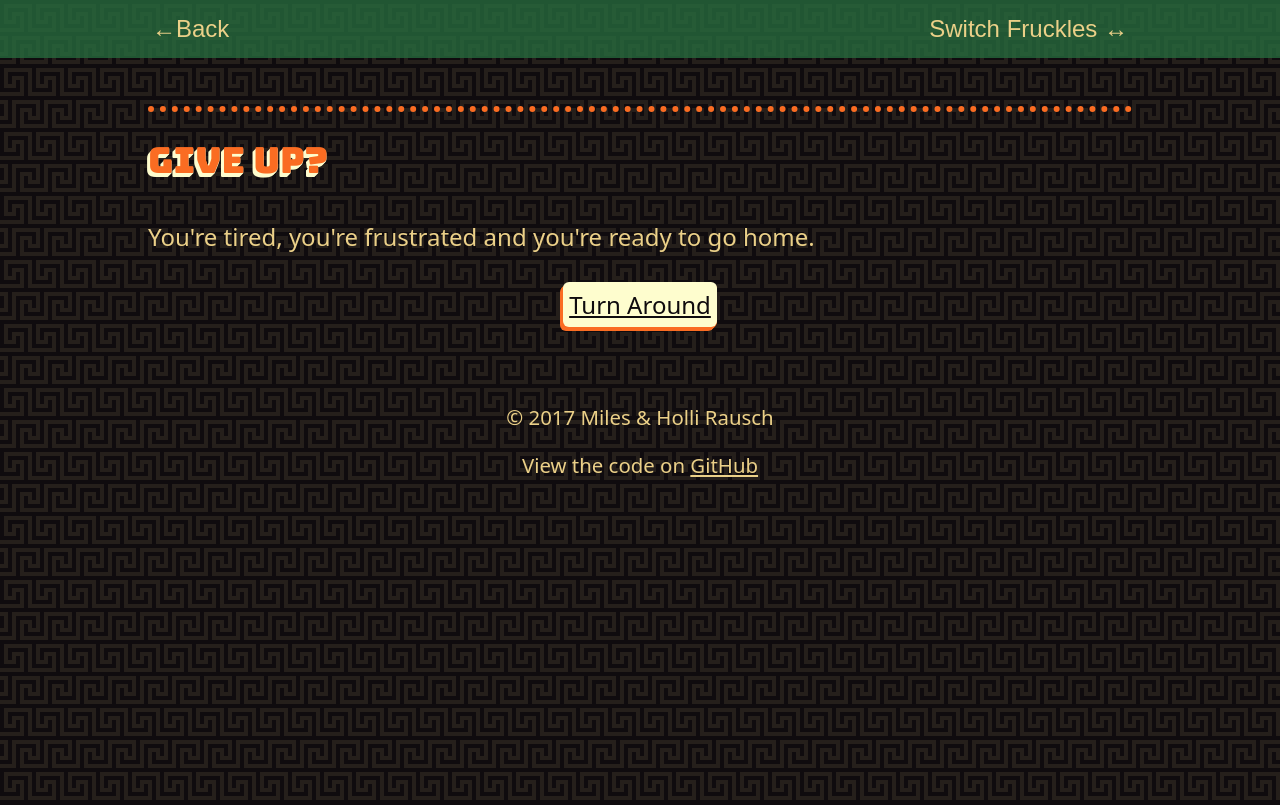
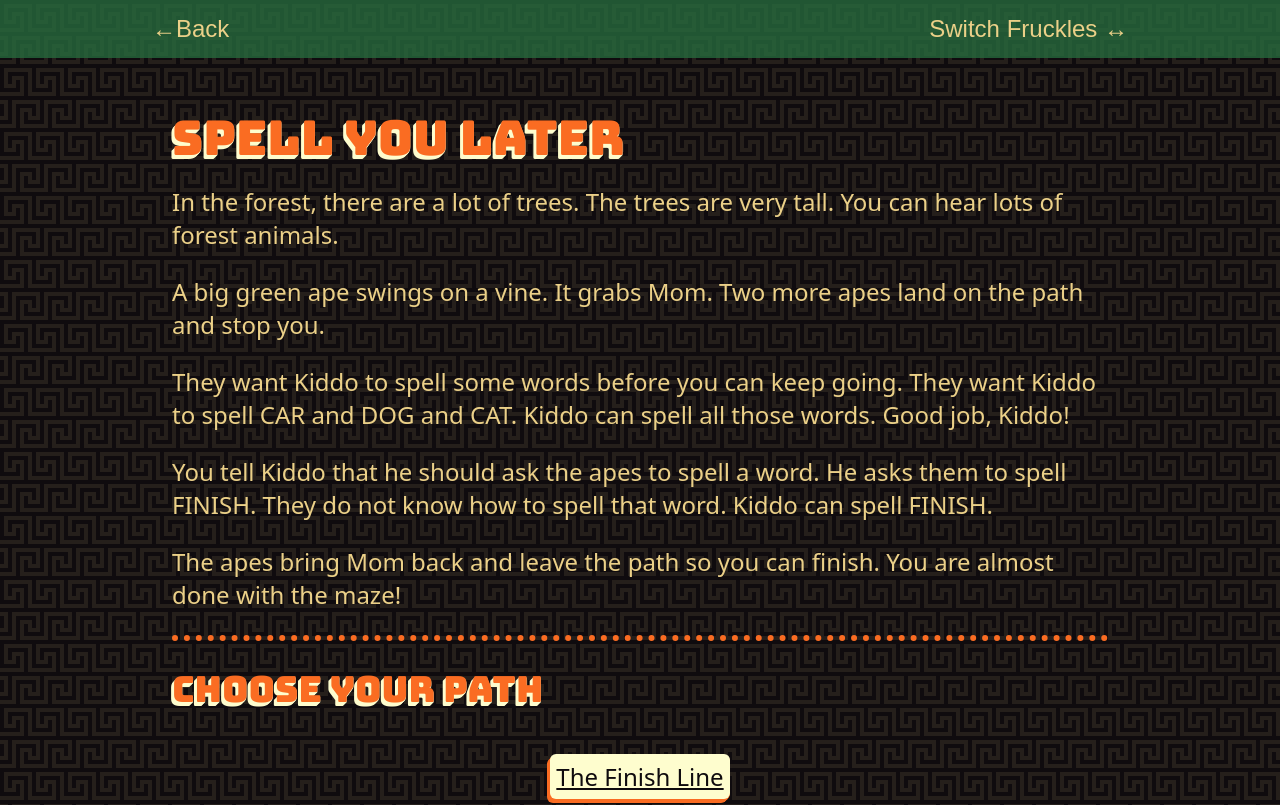
Before and after one commit to awayken/2017-christmas-card, a Nuxt app: page /spell-you-later in a window 1280 px wide. Shown: the top 805 px of the page. Built offline with nearby package versions, Linux system fonts and the light colour scheme.

Commit message:
Add "Spell Your Later"

```diff
--- a/pages/heading-across.vue
+++ b/pages/heading-across.vue
@@ -24,7 +24,7 @@
           <nuxt-link to="/math-mountain" class="chooser__choice chooser__choice-target">
             Around the Mountain
           </nuxt-link>
-          <nuxt-link to="/" class="chooser__choice chooser__choice-target">
+          <nuxt-link to="/spell-you-later" class="chooser__choice chooser__choice-target">
             Through the Forest
           </nuxt-link>
         </nav>
--- /dev/null
+++ b/pages/spell-you-later.vue
@@ -0,0 +1,60 @@
+<template>
+  <section class="container">
+    <story title="Spell You Later">
+      <div v-if="$store.state.readingLevel === 'old'">
+        <p>As you enter the forest, the trees tower high above you, forming a thick canopy that blots out the sky. The calls and cries of strange animals fills the air around you but soon another sound begins to filter in.</p>
+        <p>"What's that sound?" Kiddo asks. It sounds like hooting and swooping. A green ape swings in from the right on a vine, scoops mom up and disappears.</p>
+        <p>"Hey!" Mom shouts, but the ape is gone again, into the forest, before you or Kiddo can stop her. Two more apes swing in on vines and drop to the group right in front of you. They hold up a hand to stop you.</p>
+        <p>"Halt, alien travelers! We are the Ape Brigade. You are nearing the end of the maze, and we are here to make sure you are worthy of the grand prize. You must answer our challenge without a grown-up's help."</p>
+        <p>You are nervous. You slink behind Kiddo's legs. The green apes are much bigger and stronger than you. You start to think that turning around might be a good option at this point.</p>
+        <p>"We are worthy," Kiddo says. "What is your challenge?"</p>
+        <p>"You must spell CAR," says the ape.</p>
+        <p>Kiddo laughs, "That's easy! C-A-R." Kiddo starts down the path, but the apes don't move.</p>
+        <p>"Not so fast! You don't think that's it, do you? Now spell DOG."</p>
+        <p>"These will all be easy. I learned how to spell a lot of words in First Grade. D-O-G is how you spell dog. Now let-"</p>
+        <p>"Halt! Now spell CAT."</p>
+        <p>"C-A-T."</p>
+        <p>"Spell BOTH."</p>
+        <p>"B-O-T-H. Please, let-"</p>
+        <p>"Okay. Now spell-"</p>
+        <p>You chirp and spin around. Kiddo bends down, and you chirp a message into his ear. He nods and smiles at you. He likes your idea.</p>
+        <p>"How about I pick a word for you to spell. If I can spell it, but you can't, then you will let us go. And you'll bring Mom back."</p>
+        <p>The two green apes look at each other. They talk in low words to each other before turning back to you and Kiddo. They nod at you.</p>
+        <p>"Okay. I want you guys to spell FINISH."</p>
+        <p>The first ape says, "F-I-S-H." The second ape says, "F-I-N-C-H." Kiddo smiles and shakes his head. "F-I-N-I-S-H," he says triumphantly. Good job, Kiddo! The first green ape swoops back into the path and drops Mom in front of you. Then all three apes run into the forest, grab vines and swing off.</p>
+        <p>With the path open, you spring ahead. You know the finish line is close, and you can't wait to be done.</p>
+      </div>
+      <div v-else>
+        <p>In the forest, there are a lot of trees. The trees are very tall. You can hear lots of forest animals.</p>
+        <p>A big green ape swings on a vine. It grabs Mom. Two more apes land on the path and stop you.</p>
+        <p>They want Kiddo to spell some words before you can keep going. They want Kiddo to spell CAR and DOG and CAT. Kiddo can spell all those words. Good job, Kiddo!</p>
+        <p>You tell Kiddo that he should ask the apes to spell a word. He asks them to spell FINISH. They do not know how to spell that word. Kiddo can spell FINISH.</p>
+        <p>The apes bring Mom back and leave the path so you can finish. You are almost done with the maze!</p>
+      </div>
+
+      <Chooser title="Choose Your Path">
+        <nav slot="choices" class="chooser__choices">
+          <nuxt-link to="/the-finish-line" class="chooser__choice chooser__choice-target">
+            The Finish Line
+          </nuxt-link>
+        </nav>
+      </Chooser>
+    </story>
+  </section>
+</template>
+
+<script>
+  import Story from '~/components/Story.vue'
+  import Chooser from '~/components/Chooser.vue'
+
+  export default {
+    components: {
+      Story,
+      Chooser
+    }
+  }
+</script>
+
+<style scoped>
+  /* Special page styling */
+</style>
```
